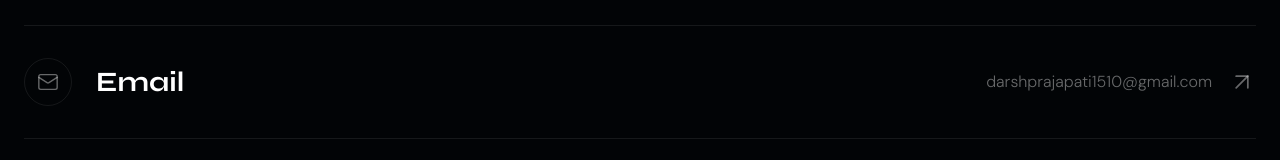
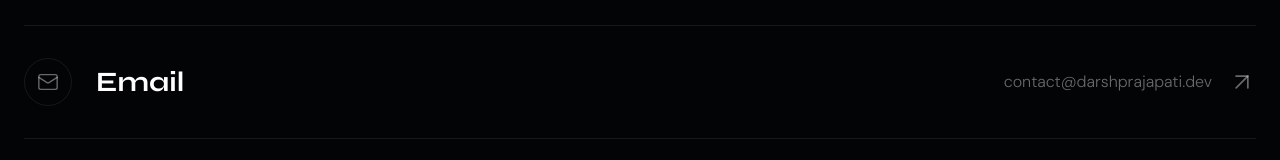
Before and after one commit to DWRSH/portfolio, a React (Vite) app in the folder frontend/: page / in a window 1280 px wide. Shown: the part 1331-1491 px from the top of the page. Built offline with nearby package versions, Linux system fonts and the light colour scheme.

Commit message:
Update Footer.jsx

```diff
--- a/frontend/src/components/Footer.jsx
+++ b/frontend/src/components/Footer.jsx
@@ -203,8 +203,8 @@ export default function Footer() {
   const SOCIALS = [
     {
       name: 'Email',
-      handle: 'darshprajapati1510@gmail.com',
-      url: 'mailto:darshprajapati1510@gmail.com',
+      handle: 'contact@darshprajapati.dev',
+      url: 'mailto:contact@darshprajapati.dev',
       icon: Mail
     },
     {
```
